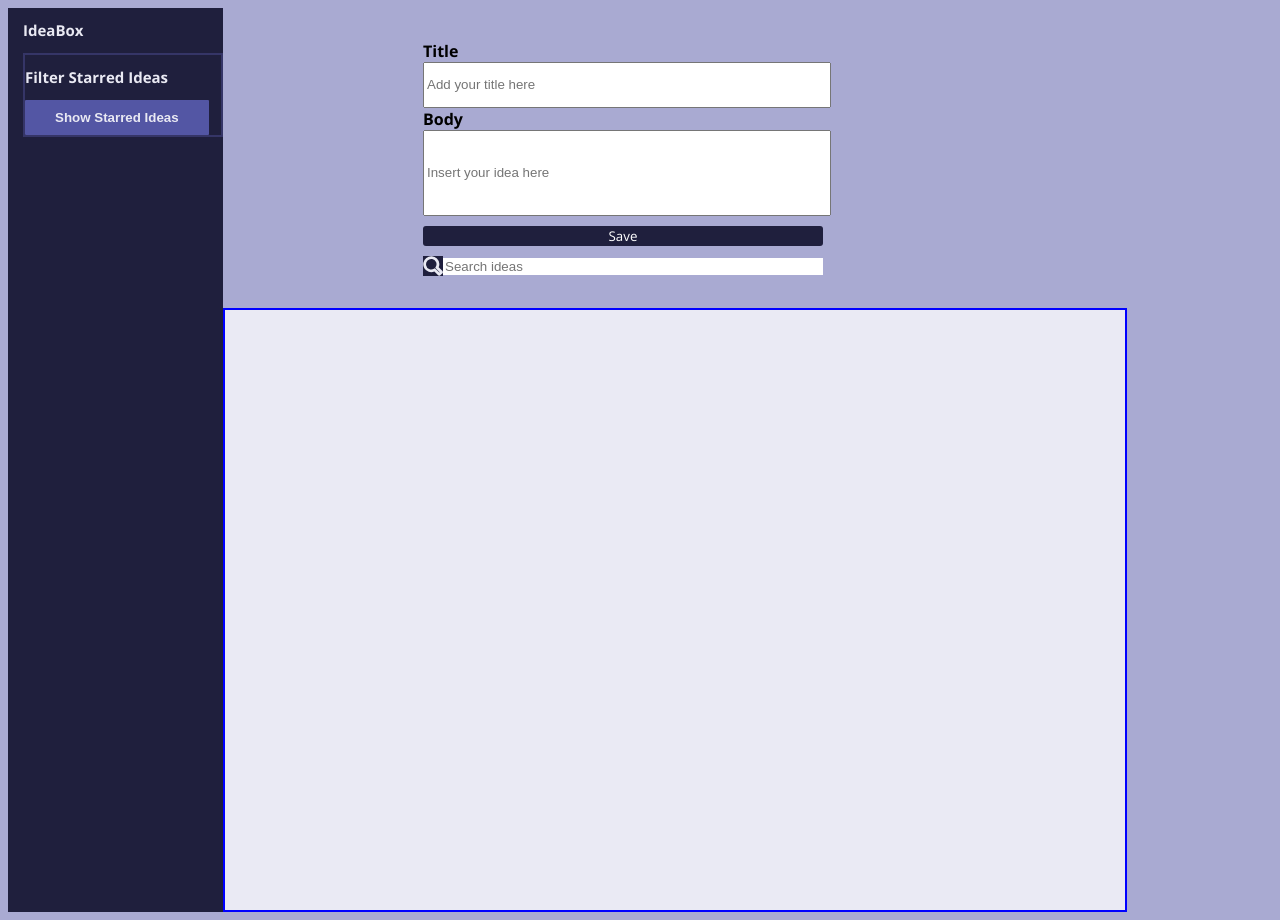
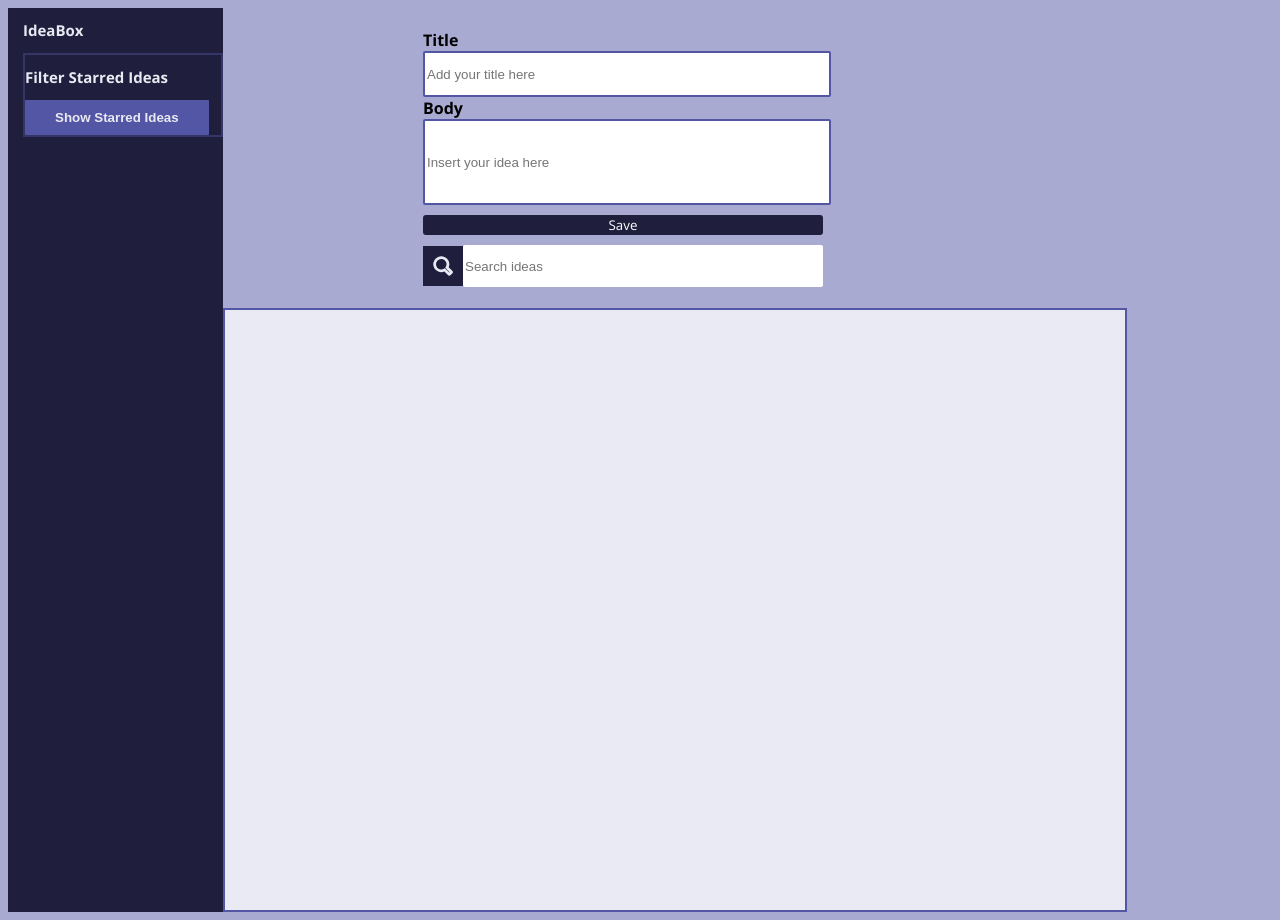
Before and after one commit to stephaniemagdic/Ideabox, a plain HTML site: page index.html in a window 1280 px wide. Drawn offline with nearby package versions, Linux system fonts and the light colour scheme.

Commit message:
Fix size of input

```diff
--- a/styles.css
+++ b/styles.css
@@ -1,3 +1,4 @@
+
 body {
   display: flex;
   flex-direction: row;
@@ -39,6 +40,8 @@ input {
   display:block;
   display:flex;
   width: 100%;
+  border: 2px solid #5356A4;
+  border-radius: 2px
 }
 
 .idea-form input[name="title"] {
@@ -57,7 +60,7 @@ form.idea-title #save-idea {
   color: #FFFFFF;
   margin:10px 0;
   border: none;
-  height: 80px;
+  height: 40px;
 }
 
 #save-idea:disabled:hover {
@@ -74,10 +77,13 @@ form.idea-title #save-idea {
 }
 .field-container img {
   width: 20px;
+  padding: 10px;
   background-color: #1F1F3D;
 }
 .field-container input {
   border: 0;
+  height: 40px;
+  border-radius: 2px;
 }
 
 .navigation {
@@ -114,7 +120,7 @@ form.idea-title #save-idea {
   justify-content: flex-start;
   align-content: flex-start;
   background-color: #EAEAF4;
-  border: 2px solid blue;
+  border: 2px solid #5356A4;
   flex: 1;
   width: 100%;
   min-width: 900px;
```
